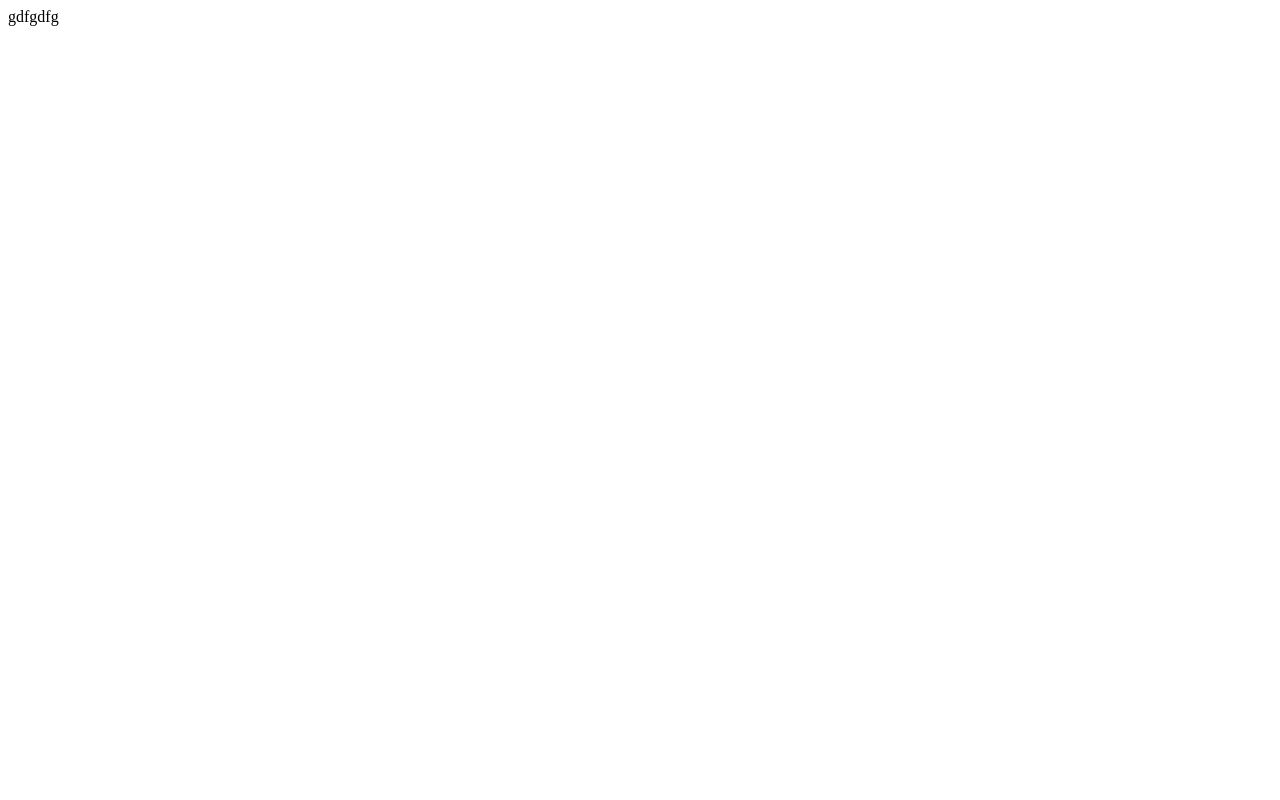
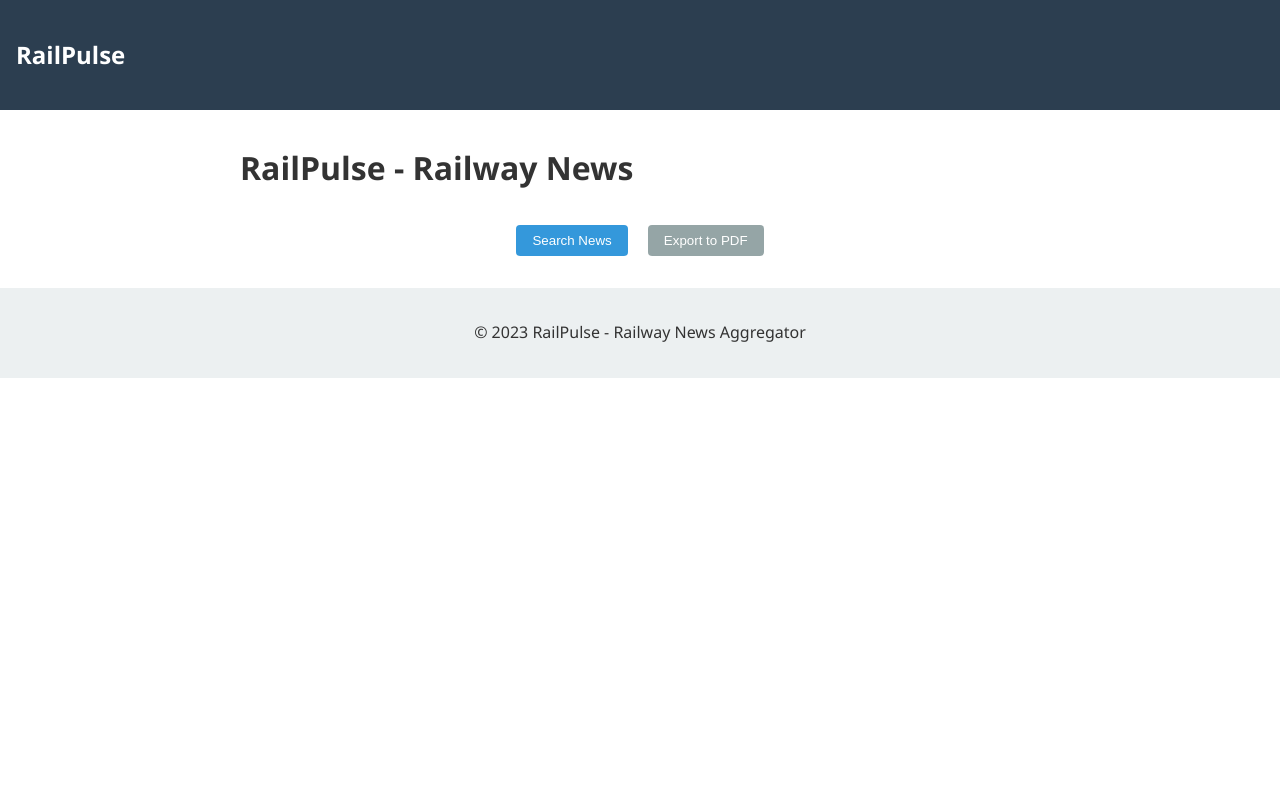
Before and after one commit to MajidovaKhayala/RailPulse, a Flask app: page / in a window 1280 px wide. Before the commit the page is almost empty. Run offline with Flask 2, Linux system fonts and the light colour scheme.

Commit message:
Update index.html

```diff
--- a/app/templates/index.html
+++ b/app/templates/index.html
@@ -1 +1,13 @@
-gdfgdfg
+{% extends "base.html" %}
+
+{% block content %}
+<div class="news-app">
+    <h1>RailPulse - Railway News</h1>
+    <div class="controls">
+        <button id="searchBtn">Search News</button>
+        <button id="exportBtn" disabled>Export to PDF</button>
+    </div>
+    <div id="loading">Loading...</div>
+    <div id="newsContainer"></div>
+</div>
+{% endblock %}
```
